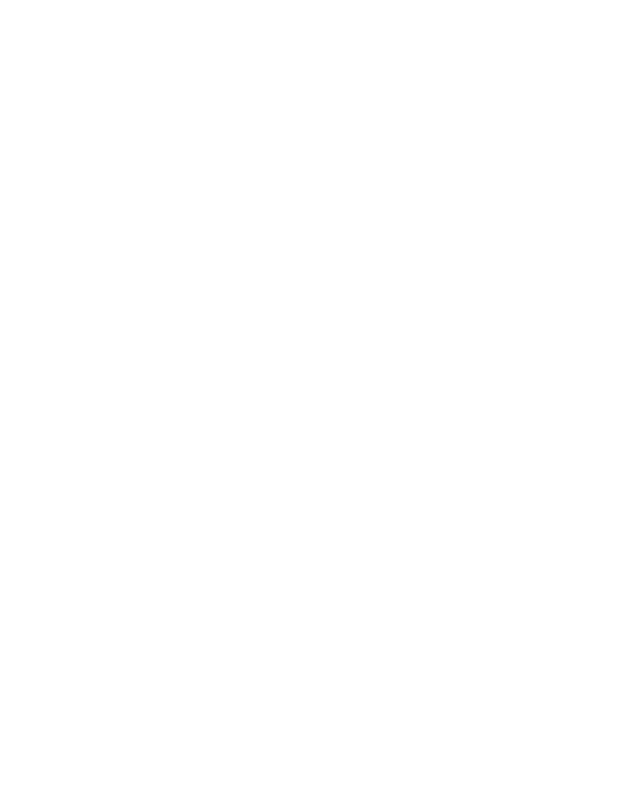
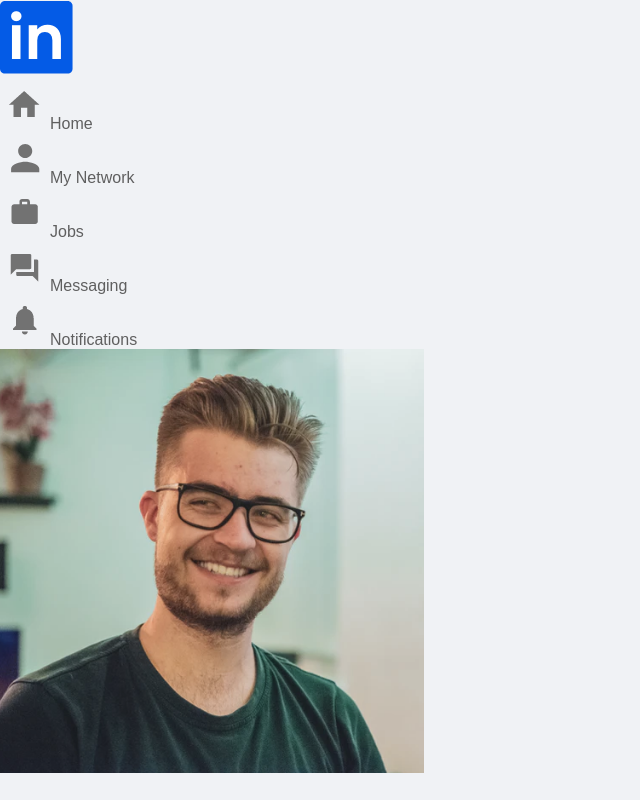
Before and after one commit to Guidoolivero/CopiaLinkedin, a plain HTML site: page index.html in a window 1280 px wide. Shown: the whole page, without its empty margins (0-640 px from the left). Drawn offline with Linux system fonts and the light colour scheme.

Commit message:
Se modifico el body del html

```diff
--- a/index.html
+++ b/index.html
@@ -1,12 +1,36 @@
 <!DOCTYPE html>
 <html lang="en">
+
 <head>
     <meta charset="UTF-8">
     <meta name="viewport" content="width=device-width, initial-scale=1.0">
     <link rel="stylesheet" href="style.css">
     <title>Social Media Wesbite</title>
 </head>
+
 <body>
 
+    <nav class="navbar">
+        <div class="nav-left">
+            <a href="index.html" class="logo"> <img src="/images/logo.png" alt=""></a>
+        </div>
+        <div class="nav-center">
+            <ul>
+                <li><a href="#"> <img src="/images/home.png"><span>Home</span></a></li>
+                <li><a href="#"> <img src="/images/network.png"><span>My Network</span></a></li>
+                <li><a href="#"> <img src="/images/jobs.png"><span>Jobs</span></a></li>
+                <li><a href="#"> <img src="/images/message.png"><span>Messaging</span></a></li>
+                <li><a href="#"> <img src="/images/notification.png"><span>Notifications</span></a></li>
+            </ul>
+        </div>
+        <div class="nav-right">
+            <img src="/images/user-1.png" class="nav-profile-img">
+        </div>
+    </nav>
+
+
+
+
 </body>
+
 </html>
--- a/style.css
+++ b/style.css
@@ -4,3 +4,13 @@
     font-family:Arial, Helvetica, sans-serif;
     box-sizing: border-box;
 }
+
+body {
+    background:#f0f2f5;
+    color: #5f5f5f;
+}
+
+a{
+    text-decoration: none;
+    color: #5f5f5f;
+}
```
